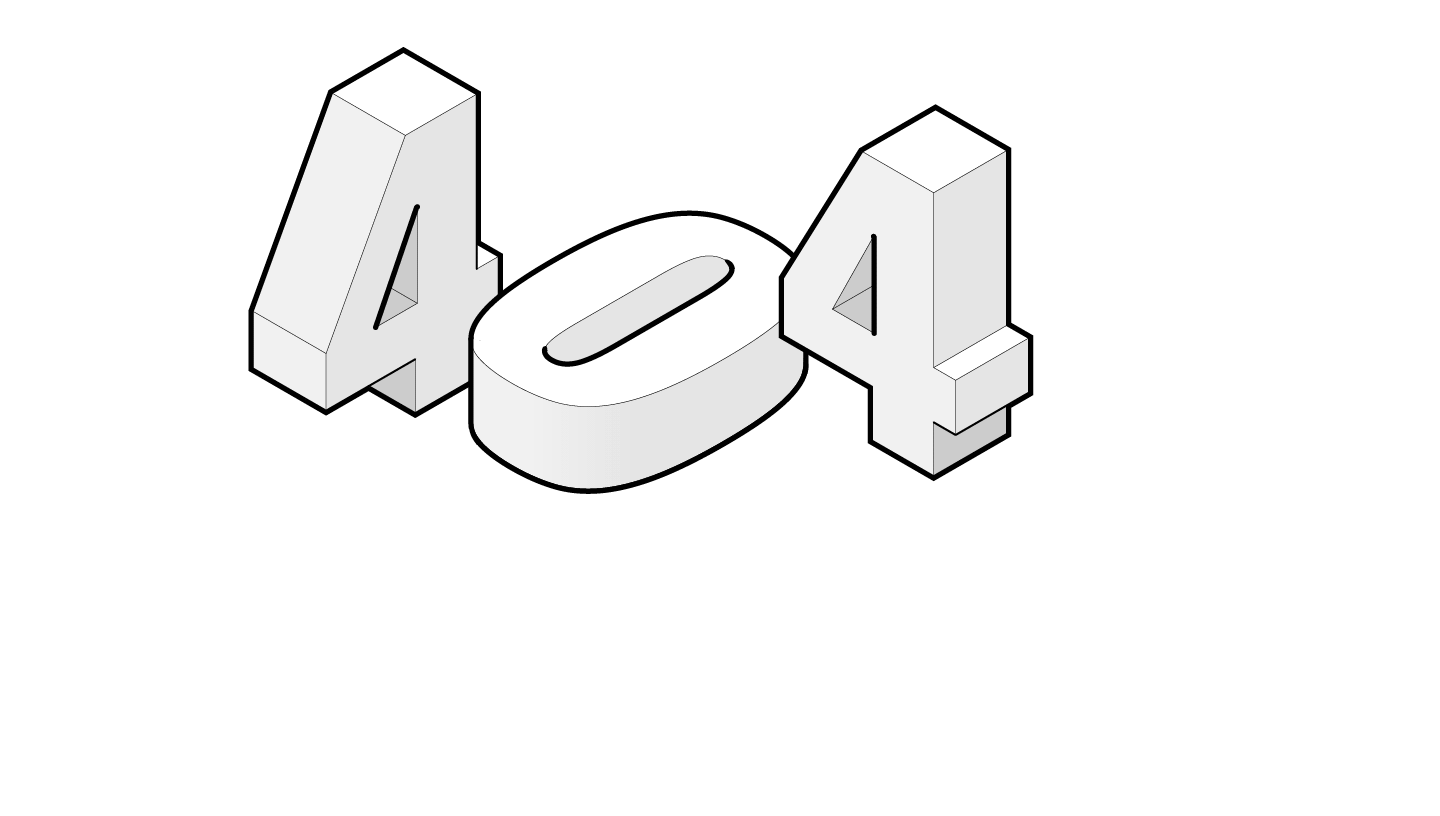
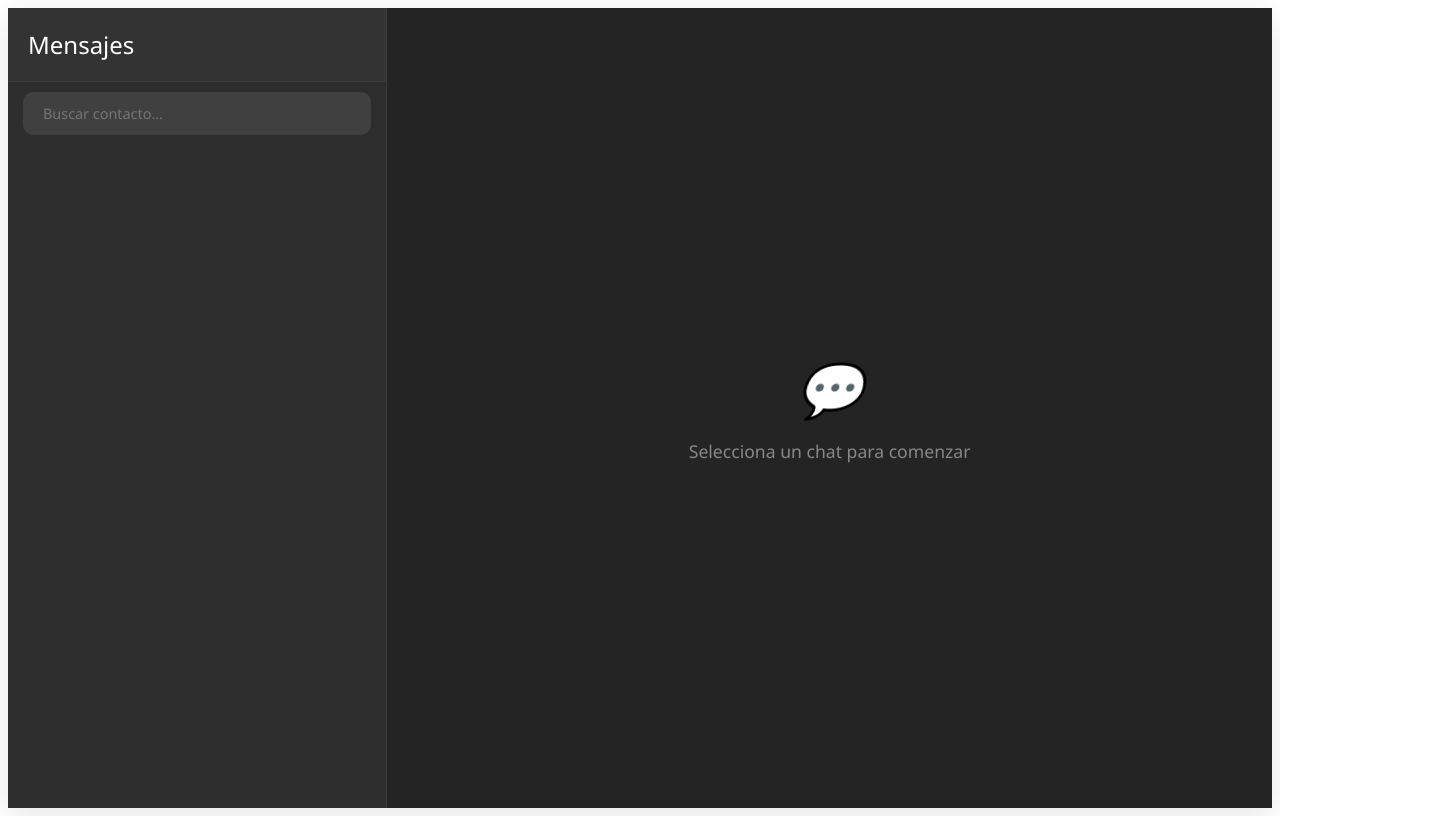
Before and after one commit to NaviStarp/RestTalk, an Angular app in the folder chat/: page /chat in a window 1280 px wide. Shown: the whole page, 1440 px wide, since content can reach past the window. Built offline with nearby package versions, Linux system fonts and the light colour scheme.

Commit message:
mas cosas

```diff
--- a/chat/src/app/app.routes.ts
+++ b/chat/src/app/app.routes.ts
@@ -7,6 +7,7 @@ import { NotFoundComponent } from './not-found/not-found.component';
 import { RegistroComponent } from './registro/registro.component';
 import { InicioSesionComponent } from './inicio-sesion/inicio-sesion.component';
 import { SobreNosotrosComponent } from './sobre-nosotros/sobre-nosotros.component';
+import { ChatComponent } from './chat/chat.component';
 
 export const routes: Routes = [
     { path: '', component: InicioComponent }, // Ruta por defecto
@@ -14,6 +15,7 @@ export const routes: Routes = [
     { path: 'registro', component: RegistroComponent }, // Ruta para registro
     { path: 'privacidad', component: PrivacidadComponent }, // Ruta para privacidad
     { path: 'sobreNosotros', component: SobreNosotrosComponent }, // Ruta para "sobre nosotros"
+    { path: 'chat', component: ChatComponent }, // Ruta para chat
     { path: '**', component: NotFoundComponent }, //Ruta para errores
 
 
--- /dev/null
+++ b/chat/src/app/chat/chat.component.css
@@ -0,0 +1,272 @@
+* {
+  margin: 0;
+  padding: 0;
+  box-sizing: border-box;
+  font-family: 'Segoe UI', Tahoma, Geneva, Verdana, sans-serif;
+}
+
+body {
+  height: 100vh;
+  display: flex;
+  background: #1a1a1a;
+}
+
+.container {
+  display: flex;
+  width: 100%;
+  height: 100%;
+  background: #242424;
+  box-shadow: 0 8px 32px rgba(0, 0, 0, 0.1);
+}
+
+/* Panel de contactos */
+.contacts-panel {
+  width: 30%;
+  background: #2d2d2d;
+  border-right: 1px solid #3d3d3d;
+  display: flex;
+  flex-direction: column;
+}
+
+.contacts-header {
+  padding: 20px;
+  background: #333;
+  border-bottom: 1px solid #3d3d3d;
+  display: flex;
+  align-items: center;
+  justify-content: space-between;
+}
+
+.contacts-header h2 {
+  color: #fff;
+  font-weight: 500;
+}
+
+.search-box {
+  margin: 10px 15px;
+  position: relative;
+}
+
+.search-input {
+  width: 100%;
+  padding: 12px 20px;
+  border: none;
+  border-radius: 10px;
+  background: #404040;
+  color: #fff;
+  font-size: 0.9em;
+  transition: all 0.3s ease;
+}
+
+.search-input:focus {
+  background: #4a4a4a;
+  outline: none;
+}
+
+.contacts-list {
+  flex: 1;
+  overflow-y: auto;
+  padding: 10px 0;
+}
+
+.contacts-list::-webkit-scrollbar {
+  width: 6px;
+}
+
+.contacts-list::-webkit-scrollbar-thumb {
+  background: #4a4a4a;
+  border-radius: 3px;
+}
+
+.contact {
+  display: flex;
+  padding: 15px 20px;
+  cursor: pointer;
+  transition: all 0.3s ease;
+  border-left: 3px solid transparent;
+}
+
+.contact:hover {
+  background: #363636;
+}
+
+.contact.active {
+  background: #404040;
+  border-left: 3px solid #00a884;
+}
+
+.contact-avatar {
+  width: 50px;
+  height: 50px;
+  border-radius: 50%;
+  margin-right: 15px;
+  object-fit: cover;
+  background: #4a4a4a;
+}
+
+.contact-info {
+  flex: 1;
+  min-width: 0;
+}
+
+.contact-header {
+  display: flex;
+  justify-content: space-between;
+  margin-bottom: 5px;
+}
+
+.contact-name {
+  color: #fff;
+  font-weight: 500;
+}
+
+.contact-time {
+  font-size: 0.8em;
+  color: #888;
+}
+
+.contact-last-message {
+  font-size: 0.9em;
+  color: #999;
+  white-space: nowrap;
+  overflow: hidden;
+  text-overflow: ellipsis;
+}
+
+/* Panel de chat */
+.chat-panel {
+  flex: 1;
+  display: flex;
+  flex-direction: column;
+  background: #242424;
+}
+
+.chat-header {
+  padding: 15px 20px;
+  background: #333;
+  border-bottom: 1px solid #3d3d3d;
+  display: flex;
+  align-items: center;
+}
+
+.chat-header-avatar {
+  width: 40px;
+  height: 40px;
+  border-radius: 50%;
+  margin-right: 15px;
+  object-fit: cover;
+  background: #4a4a4a;
+}
+
+.chat-header-info h3 {
+  color: #fff;
+  font-weight: 500;
+}
+
+.chat-header-info p {
+  color: #888;
+  font-size: 0.8em;
+  margin-top: 2px;
+}
+
+.chat-messages {
+  flex: 1;
+  padding: 20px;
+  overflow-y: auto;
+  background: #242424;
+  background-image: radial-gradient(#333 1px, transparent 1px);
+  background-size: 20px 20px;
+}
+
+.message {
+  max-width: 65%;
+  margin-bottom: 20px;
+  padding: 12px 16px;
+  border-radius: 15px;
+  position: relative;
+  clear: both;
+  animation: fadeIn 0.3s ease;
+}
+
+@keyframes fadeIn {
+  from { opacity: 0; transform: translateY(10px); }
+  to { opacity: 1; transform: translateY(0); }
+}
+
+.message.received {
+  background: #333;
+  color: #fff;
+  float: left;
+  border-bottom-left-radius: 5px;
+}
+
+.message.sent {
+  background: #00a884;
+  color: #fff;
+  float: right;
+  border-bottom-right-radius: 5px;
+}
+
+.message-time {
+  font-size: 0.7em;
+  color: rgba(255, 255, 255, 0.7);
+  text-align: right;
+  margin-top: 4px;
+}
+
+.chat-input {
+  padding: 20px;
+  background: #333;
+  display: flex;
+  align-items: center;
+  gap: 15px;
+}
+
+.message-input {
+  flex: 1;
+  padding: 15px;
+  border: none;
+  border-radius: 25px;
+  background: #404040;
+  color: #fff;
+  font-size: 0.95em;
+  transition: all 0.3s ease;
+}
+
+.message-input:focus {
+  background: #4a4a4a;
+  outline: none;
+}
+
+.send-button {
+  padding: 15px 25px;
+  background: #00a884;
+  color: white;
+  border: none;
+  border-radius: 25px;
+  cursor: pointer;
+  transition: all 0.3s ease;
+  font-weight: 500;
+}
+
+.send-button:hover {
+  background: #008f6f;
+  transform: scale(1.05);
+}
+
+.no-chat-selected {
+  flex: 1;
+  display: flex;
+  align-items: center;
+  justify-content: center;
+  background: #242424;
+  color: #888;
+  font-size: 1.1em;
+  flex-direction: column;
+  gap: 15px;
+}
+
+.no-chat-selected i {
+  font-size: 3em;
+  color: #404040;
+}
--- /dev/null
+++ b/chat/src/app/chat/chat.component.html
@@ -0,0 +1,32 @@
+<!DOCTYPE html>
+<html lang="es">
+<head>
+    <meta charset="UTF-8">
+    <meta name="viewport" content="width=device-width, initial-scale=1.0">
+    <title>Modern Chat</title>
+</head>
+<body>
+    <div class="container">
+        <!-- Panel de contactos -->
+        <div class="contacts-panel">
+            <div class="contacts-header">
+                <h2>Mensajes</h2>
+            </div>
+            <div class="search-box">
+                <input type="text" class="search-input" placeholder="Buscar contacto...">
+            </div>
+            <div class="contacts-list" id="contactsList">
+                <!-- Los contactos se agregarán dinámicamente -->
+            </div>
+        </div>
+
+        <!-- Panel de chat -->
+        <div class="chat-panel" id="chatPanel">
+            <div class="no-chat-selected">
+                <i>💬</i>
+                <p>Selecciona un chat para comenzar</p>
+            </div>
+        </div>
+    </div>
+</body>
+</html>
--- /dev/null
+++ b/chat/src/app/chat/chat.component.ts
@@ -0,0 +1,29 @@
+import { Component } from '@angular/core';
+
+@Component({
+  selector: 'app-chat',
+  templateUrl: './chat.component.html',
+  styleUrls: ['./chat.component.css']
+})
+export class ChatComponent {
+  contacts = [
+    // Define tus contactos aquí
+  ];
+  messages = [
+    // Define tus mensajes aquí
+  ];
+  newMessage: string = '';
+
+  isSelected(contact: any): boolean {
+    // Implementa la lógica para verificar si el contacto está seleccionado
+    return false;
+  }
+
+  selectContact(contact: any): void {
+    // Implementa la lógica para seleccionar un contacto
+  }
+
+  sendMessage(): void {
+    // Implementa la lógica para enviar un mensaje
+  }
+}
--- a/chat/src/app/registro/registro.component.html
+++ b/chat/src/app/registro/registro.component.html
@@ -10,6 +10,6 @@
     <form>
 
     </form>
-    <p>¿Ya tienes cuenta? <a href="/login">inicia sesión</a> </p>
+    <p>¿Ya tienes cuenta? <a href="/login">inicia sesión</a></p>
 </body>
 </html>
```
Also changed, not shown: chat/src/app/app.module.ts (+21 -5 lines), chat/src/app/footer/footer.component.html (line endings or trailing spaces), chat/src/app/header/header.component.css (line endings or trailing spaces), chat/src/app/inicio/inicio.component.css (line endings or trailing spaces), chat/src/app/not-found/not-found.component.html (line endings or trailing spaces), 2 other files (tests, documents, lock files or other folders).
